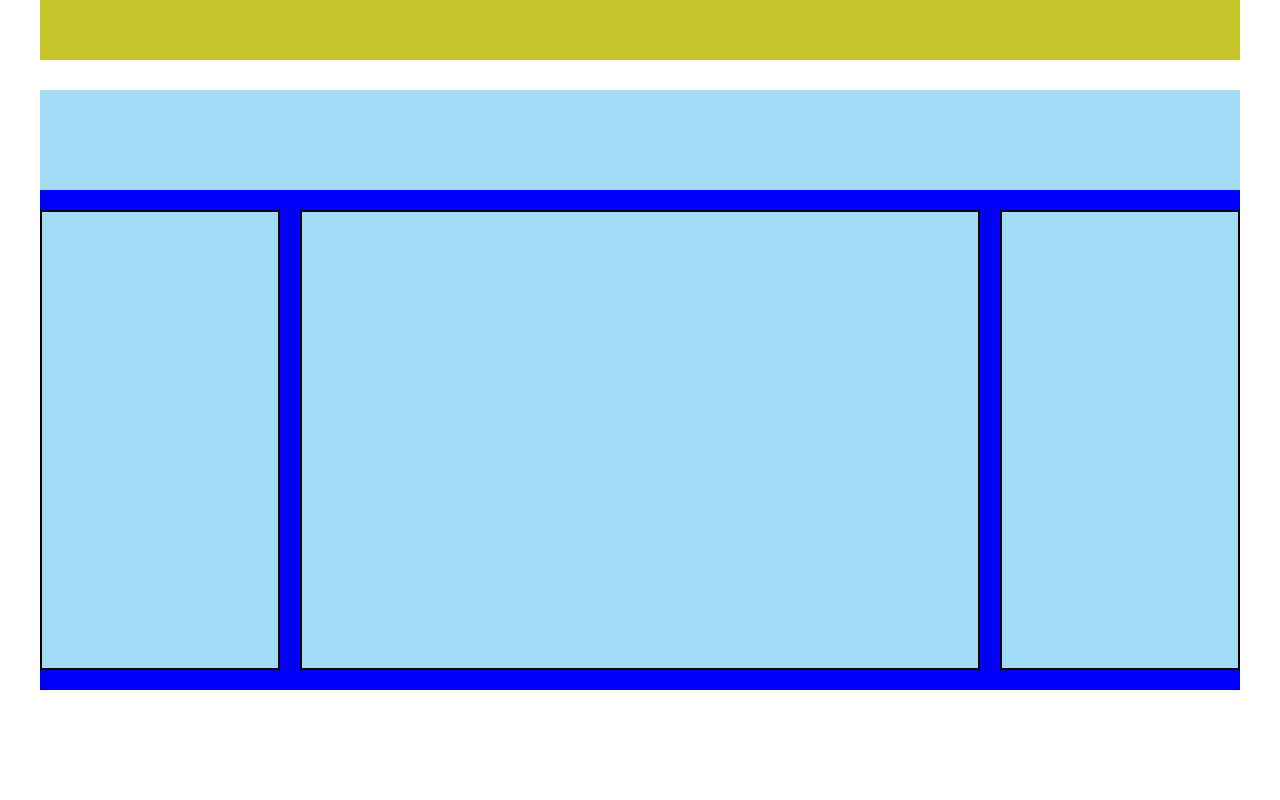
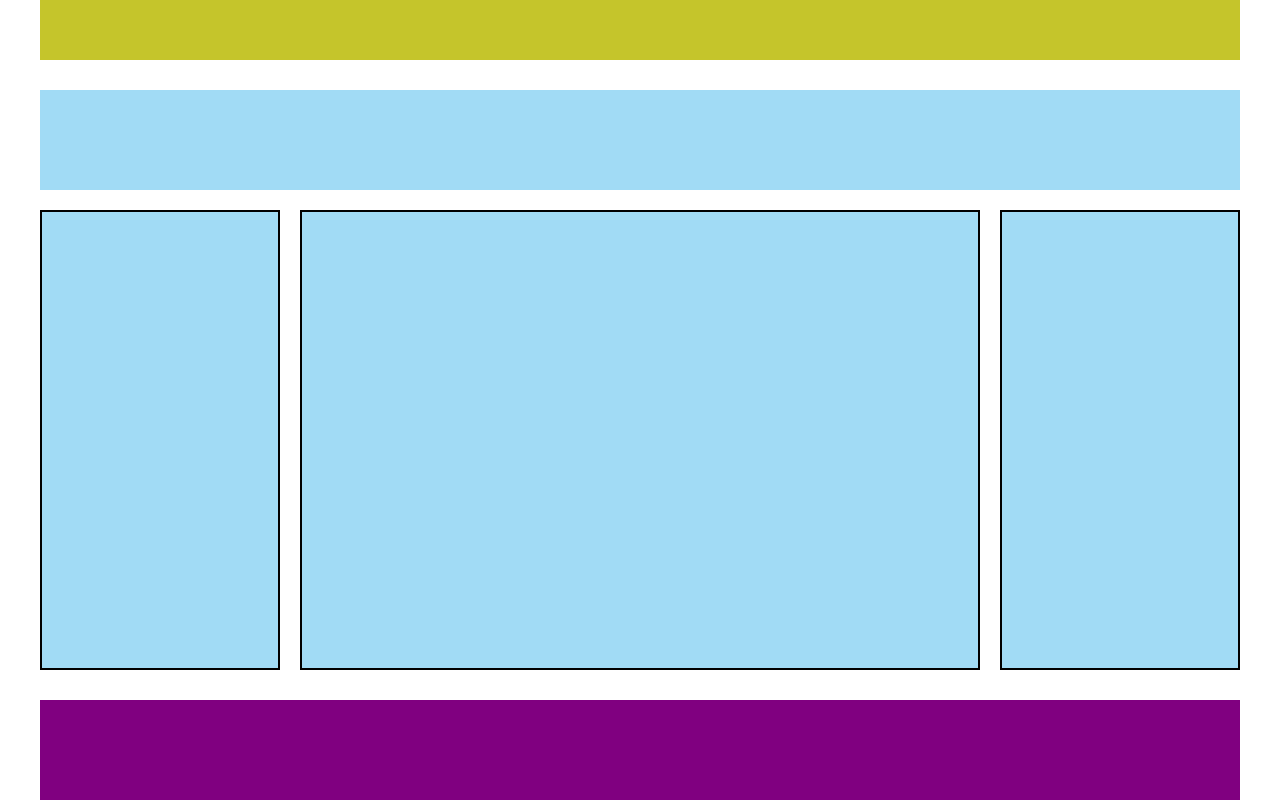
Before and after one commit to santocaridi99/htmlcss-struttura-wp, a plain HTML site: page index.html in a window 1280 px wide. Shown: the part 590-1390 px from the top of the page. Before the commit the page ends 1280 px from the top, so only its background shows below. Drawn offline with Linux system fonts and the light colour scheme.

Commit message:
aggiunta footer e commenti e qualche mod di stile

```diff
--- a/css/layout.css
+++ b/css/layout.css
@@ -29,7 +29,7 @@ header{
 
 .row{
     height:500px ;
-    background-color: blue;
+    background-color: 500px;
     padding-top:20px ;
     padding-bottom: 20px;
 
@@ -74,3 +74,9 @@ main{
     height: 100%;
     border:2px solid black;
 }
+
+footer{
+    background-color: purple;
+    height:100px ;
+    margin-top: 10px;
+}
--- a/index.html
+++ b/index.html
@@ -12,9 +12,11 @@
     <div class="contenitore">
         <!-- header parte pink -->
         <header></header>
+        <!-- contenitore giallo -->
         <div class="giallo"></div>
+        <!-- contenitore azzurro -->
         <div class="azzurro"></div>
-
+          <!-- una row con dentro side bar destra e sx e un main  -->
         <div class=row>
             <div class="sidebar dx"></div>
             <main></main>
@@ -23,6 +25,8 @@
 
 
         </div>
+        <!-- un footer di pagina -->
+        <footer></footer>
 
 
 
```
